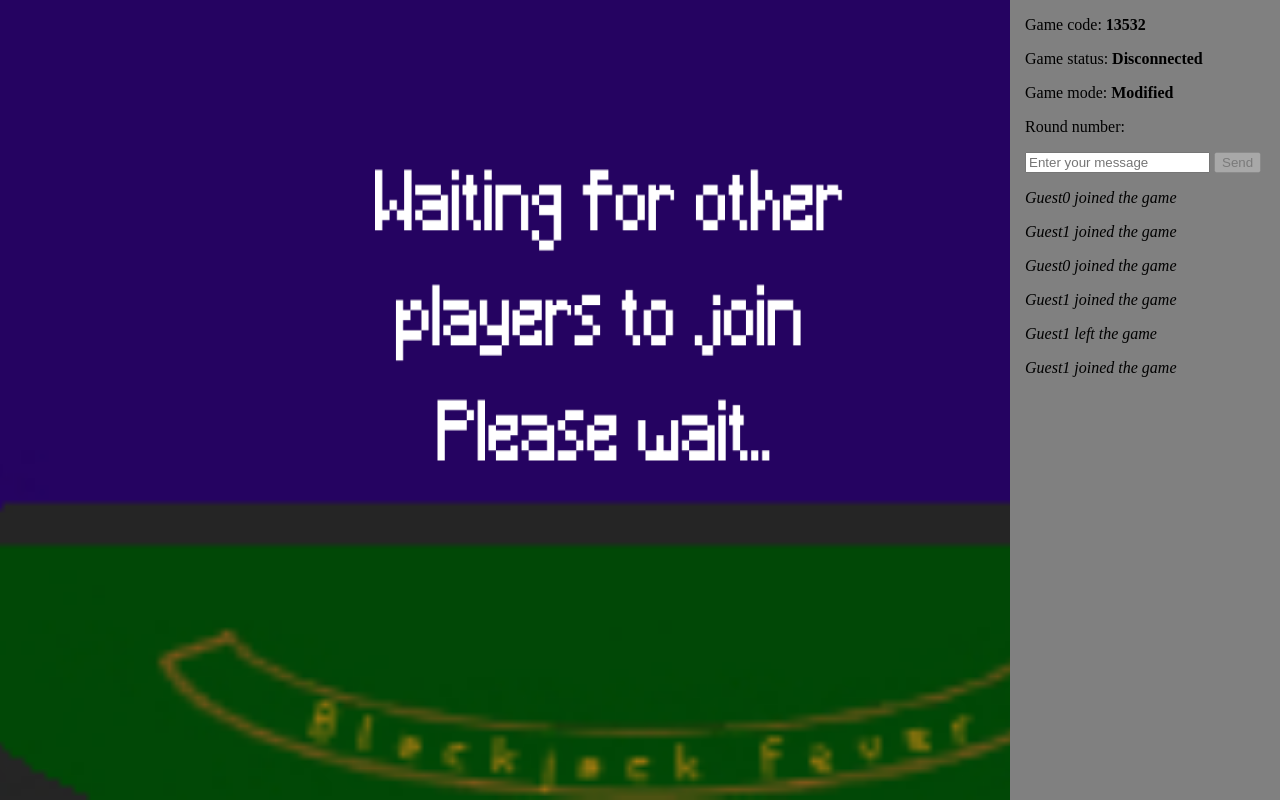
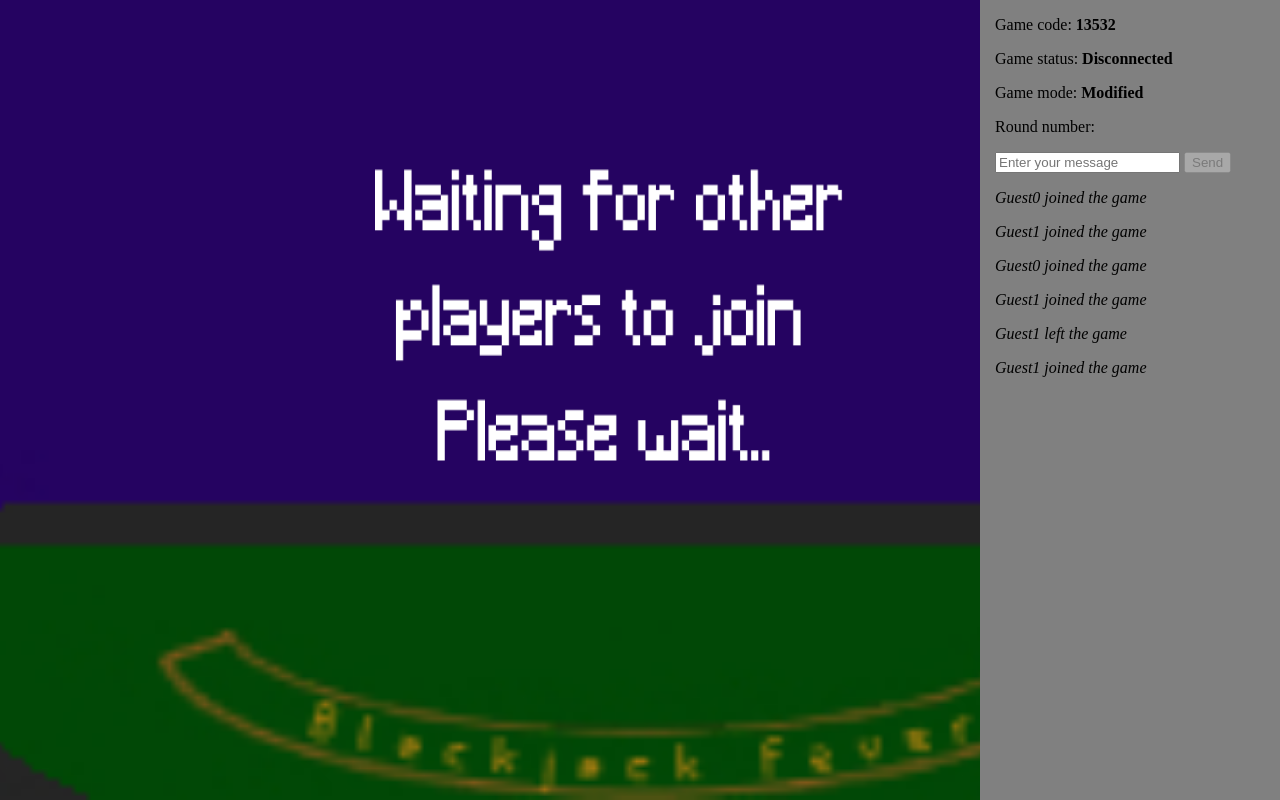
Before and after one commit to JP0-5/software-project-T7, a Flask app: page /play/13532 in a window 1280 px wide. Run offline with Flask 3, Linux system fonts and the light colour scheme; data comes from the database, SQL or seed files in the repository.

Commit message:
Adjusted width of side bar

```diff
--- a/src/static/play.css
+++ b/src/static/play.css
@@ -54,7 +54,7 @@ canvas{
     height: 100vh;
     top: 0;
     right: 0;
-    width: 270px;
+    width: 300px;
     z-index: 0;
     display: flex;
     flex-direction: column;
```
